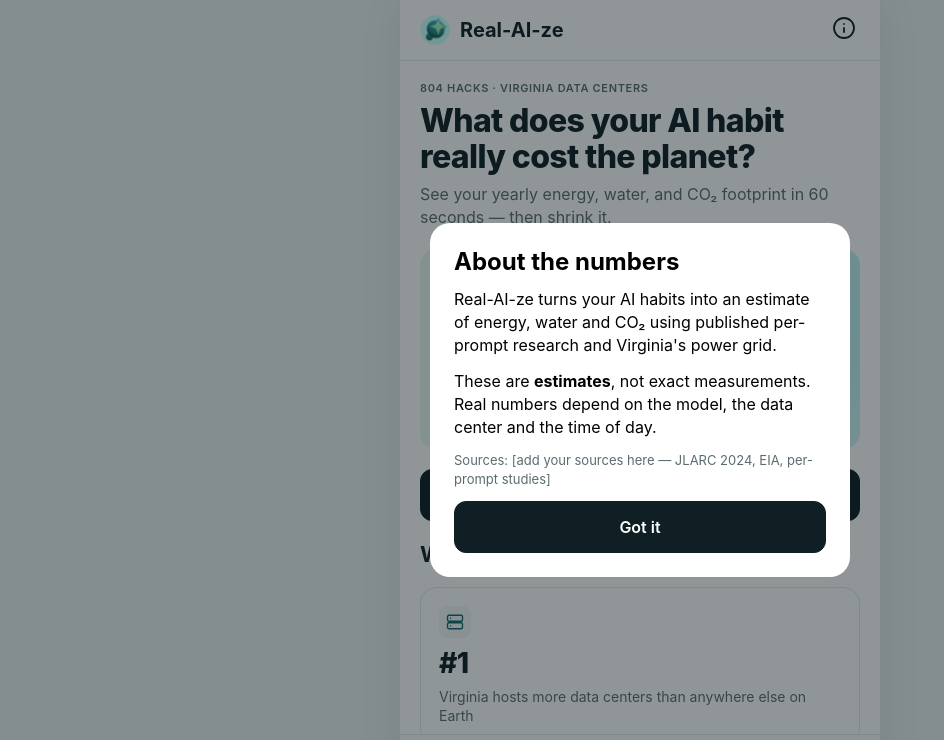
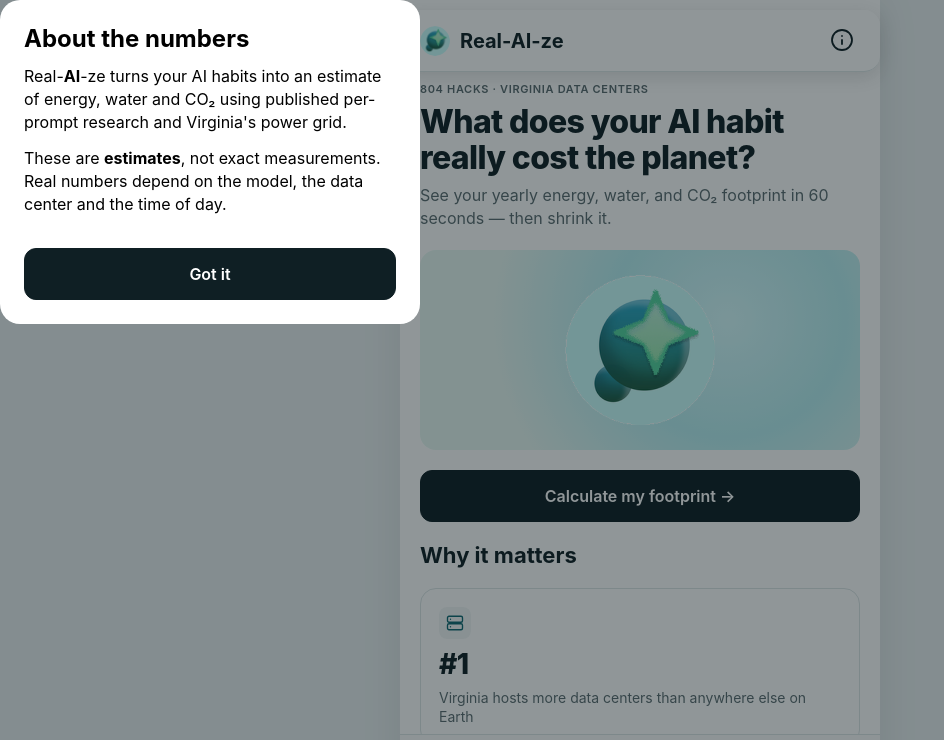
Before and after one commit to KnXper7/804_hacks_real-ai-ze, a website: page www/index.html in a window 1280 px wide. Both pictures are taken after a click on the button "About the numbers". Shown: the top 740 px of the page, without its empty margins (0-944 px from the left). Drawn offline with Linux system fonts and the light colour scheme.

Commit message:
Change existing files

```diff
--- a/www/css/style.css
+++ b/www/css/style.css
@@ -17,7 +17,7 @@
   -webkit-tap-highlight-color: transparent;
 }
 
-* { box-sizing: border-box; }
+* { box-sizing: border-box; margin: 0; padding: 0; }
 html, body { margin: 0; background: #e8eeef; }
 body { min-height: 100vh; }
 h1, h2, h3, p { margin: 0; }
@@ -34,17 +34,28 @@ button { font: inherit; color: inherit; }
 }
 
 .topbar {
-  position: sticky; top: 0; z-index: 10;
+  position: sticky; top: 10px; z-index: 10;
   display: flex; align-items: center; justify-content: space-between;
   padding: calc(var(--safe-top) + 12px) 20px 12px;
   background: rgba(255,255,255,.92);
   backdrop-filter: blur(5px);
   border-bottom: 1px solid var(--line);
+  border-radius: 1rem;
+  box-shadow: 0 5px 20px rgb(39, 39, 39, 0.15);
+  backdrop-filter: blur(5px);
+}
+
+.text-content-1 {
+  margin-bottom: 2rem;
 }
 .topbar__title { display: flex; align-items: center; gap: 10px; font-weight: 700; font-size: 20px; }
 .logo { width: 30px; height: 30px; border-radius: 50%; }
-.icon-btn { background: none; border: 0; padding: 4px; cursor: pointer; }
+.icon-btn { background-color: #ffffff; border-radius: 1rem; border: 0; padding: 6px 6px 3px 6px; cursor: pointer; transition: all 0.3s ease; }
 svg { width: 24px; height: 24px; fill: none; stroke: currentColor; stroke-width: 1.8; stroke-linecap: round; stroke-linejoin: round; }
+
+.icon-btn:hover {
+  background-color: #CBFFFC;
+}
 
 /* ---------- Main view ---------- */
 .view {
@@ -58,7 +69,6 @@ svg { width: 24px; height: 24px; fill: none; stroke: currentColor; stroke-width:
 .h1--sm { font-size: 28px; }
 .h2 { font-size: 22px; font-weight: 700; }
 .lead { font-size: 16px; line-height: 1.45; color: var(--muted); }
-.muted { color: var(--muted); font-size: 13px; }
 .stack { display: flex; flex-direction: column; gap: 8px; }
 .stack-lg { display: flex; flex-direction: column; gap: 12px; }
 .row { display: grid; grid-template-columns: 1fr 1fr; gap: 12px; }
--- a/www/index.html
+++ b/www/index.html
@@ -4,7 +4,7 @@
   <meta charset="UTF-8">
   <meta name="viewport" content="width=device-width, initial-scale=1.0, viewport-fit=cover">
   <meta name="theme-color" content="#0a171c">
-  <title>Real-AI-ze — What does your AI habit cost?</title>
+  <title>Real-AI-ze</title>
   <link rel="icon" type="image/png" href="assets/logo.png">
   <link rel="stylesheet" href="css/style.css">
 </head>
@@ -43,10 +43,11 @@
   </div>
 
   <dialog id="info-dialog" class="sheet">
-    <h2>About the numbers</h2>
-    <p>Real-AI-ze turns your AI habits into an estimate of energy, water and CO₂ using published per-prompt research and Virginia's power grid.</p>
-    <p>These are <strong>estimates</strong>, not exact measurements. Real numbers depend on the model, the data center and the time of day.</p>
-    <p class="muted">Sources: [add your sources here — JLARC 2024, EIA, per-prompt studies]</p>
+    <div class="text-content-1">
+        <h2>About the numbers</h2>
+        <p>Real-<b>AI</b>-ze turns your AI habits into an estimate of energy, water and CO₂ using published per-prompt research and Virginia's power grid.</p>
+        <p>These are <strong>estimates</strong>, not exact measurements. Real numbers depend on the model, the data center and the time of day.</p>
+    </div>
     <form method="dialog"><button class="btn btn--primary btn--block">Got it</button></form>
   </dialog>
 
```
